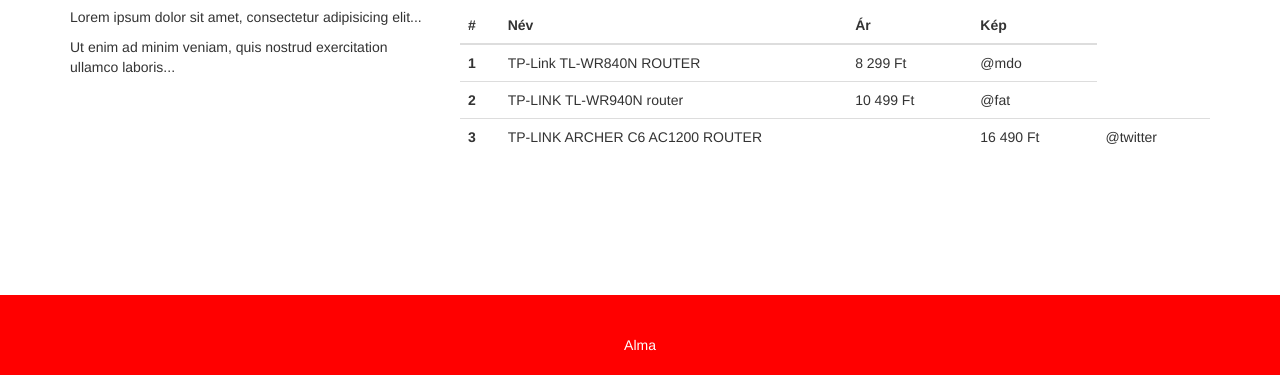
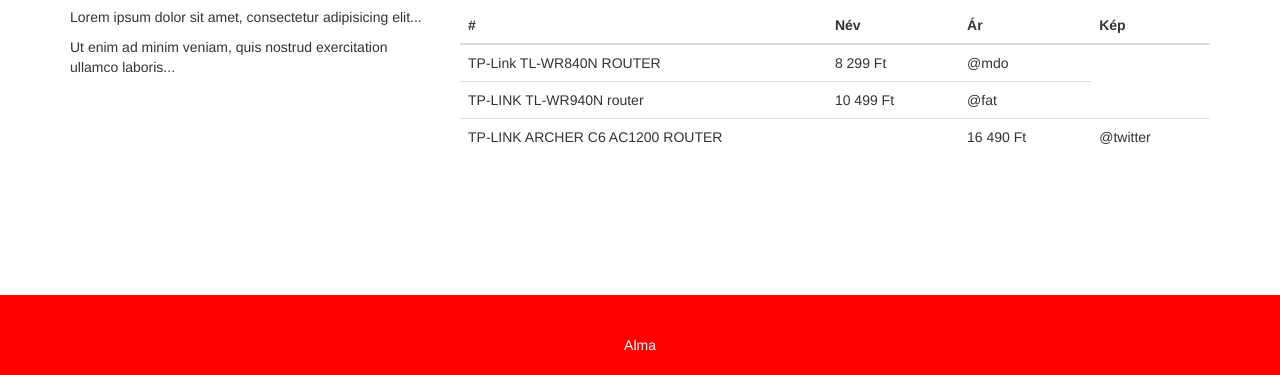
Before and after one commit to halaszgergely/bootstrap-doga, a plain HTML site: page index.html in a window 1280 px wide. Shown: the part 425-800 px from the top of the page. Drawn offline with nearby package versions, Linux system fonts and the light colour scheme.

Commit message:
Update index.html

```diff
--- a/index.html
+++ b/index.html
@@ -68,19 +68,16 @@ height: fit-content;
                 </thead>
                 <tbody>
                   <tr>
-                    <th scope="row">1</th>
                     <td>TP-Link TL-WR840N ROUTER</td>
                     <td>8 299 Ft</td>
                     <td>@mdo</td>
                   </tr>
                   <tr>
-                    <th scope="row">2</th>
                     <td>TP-LINK TL-WR940N router</td>
                     <td>10 499 Ft</td>
                     <td>@fat</td>
                   </tr>
                   <tr>
-                    <th scope="row">3</th>
                     <td colspan="2">TP-LINK ARCHER C6 AC1200 ROUTER</td>
                     <td>16 490 Ft </td>
                     <td>@twitter</td>
```
